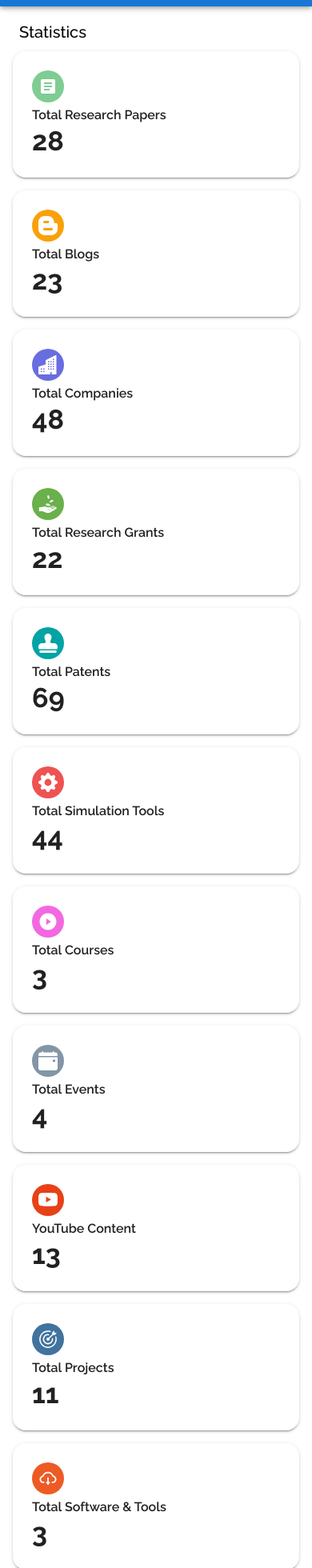
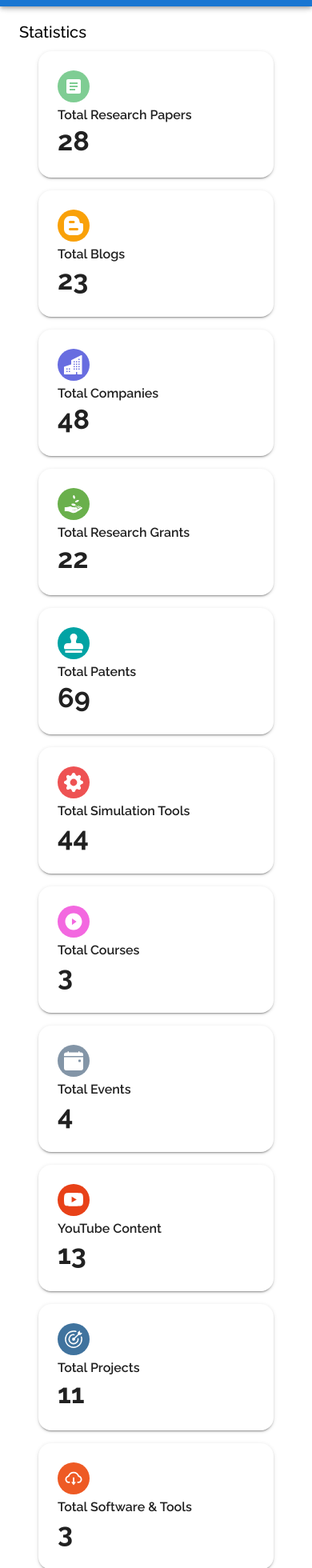
Before and after one commit to NeelPoriya/DNA-Storage-and-Security-Project, a Next.js app: page / in a window 390 px wide. Shown: the part 40-2000 px from the top of the page at 80% size. Built offline with nearby package versions, Linux system fonts and the light colour scheme.

Commit message:
centered mobile cards in dashboard

```diff
--- a/src/app/page.js
+++ b/src/app/page.js
@@ -118,57 +118,57 @@ const Home = () => {
     <Box padding={2}>
       <Typography variant="h6" marginBottom={1} marginLeft={1}>Statistics</Typography>
       <Grid container spacing={2} >
-        <Grid item xs={cardSpacing}>
+        <Grid item xs={cardSpacing} sx={{ margin: `0 ${sm ? '2rem' : '0'}` }}>
           <Link href='/research-papers'>
             {Item('Total Research Papers', papers.length, '#7FCD93', <MdArticle />)}
           </Link>
         </Grid>
-        <Grid item xs={cardSpacing}>
+        <Grid item xs={cardSpacing} sx={{ margin: `0 ${sm ? '2rem' : '0'}` }}>
           <Link href='/blogs'>
             {Item('Total Blogs', blogs.length, '#F9A109', <ImBlogger />)}
           </Link>
         </Grid>
-        <Grid item xs={cardSpacing}>
+        <Grid item xs={cardSpacing} sx={{ margin: `0 ${sm ? '2rem' : '0'}` }}>
           <Link href='/companies'>
             {Item('Total Companies', companies.length, '#686de0', <BsBuildingsFill />)}
           </Link>
         </Grid>
-        <Grid item xs={cardSpacing}>
+        <Grid item xs={cardSpacing} sx={{ margin: `0 ${sm ? '2rem' : '0'}` }}>
           <Link href='/research-grants'>
             {Item('Total Research Grants', grants.length, '#6ab04c', <GiReceiveMoney />)}
           </Link>
         </Grid>
-        <Grid item xs={cardSpacing}>
+        <Grid item xs={cardSpacing} sx={{ margin: `0 ${sm ? '2rem' : '0'}` }}>
           <Link href='/patents'>
             {Item('Total Patents', patents.length, '#01a3a4', <FaStamp />)}
           </Link>
         </Grid>
-        <Grid item xs={cardSpacing}>
+        <Grid item xs={cardSpacing} sx={{ margin: `0 ${sm ? '2rem' : '0'}` }}>
           <Link href='/simulation-tools'>
             {Item('Total Simulation Tools', tools.length, '#ee5253', <BsFillGearFill />)}
           </Link>
         </Grid>
-        <Grid item xs={cardSpacing}>
+        <Grid item xs={cardSpacing} sx={{ margin: `0 ${sm ? '2rem' : '0'}` }}>
           <Link href='/courses-and-tutorials'>
             {Item('Total Courses', courses.length, '#f368e0', <AiFillPlayCircle />)}
           </Link>
         </Grid>
-        <Grid item xs={cardSpacing}>
+        <Grid item xs={cardSpacing} sx={{ margin: `0 ${sm ? '2rem' : '0'}` }}>
           <Link href='/conferences-and-webinar-events'>
             {Item('Total Events', events.length, '#8395a7', <BsFillCalendarEventFill />)}
           </Link>
         </Grid>
-        <Grid item xs={cardSpacing}>
+        <Grid item xs={cardSpacing} sx={{ margin: `0 ${sm ? '2rem' : '0'}` }}>
           <Link href='/youtube-content'>
             {Item('YouTube Content', videos.length, '#e84118', <BsYoutube />)}
           </Link>
         </Grid>
-        <Grid item xs={cardSpacing}>
+        <Grid item xs={cardSpacing} sx={{ margin: `0 ${sm ? '2rem' : '0'}` }}>
           <Link href='/projects'>
             {Item('Total Projects', projects.length, '#40739e', <GoGoal />)}
           </Link>
         </Grid>
-        <Grid item xs={cardSpacing}>
+        <Grid item xs={cardSpacing} sx={{ margin: `0 ${sm ? '2rem' : '0'}` }}>
           <Link href='/software-and-tools'>
             {Item('Total Software & Tools', softwares.length, '#EE5A24', <AiOutlineCloudDownload />)}
           </Link>
```
